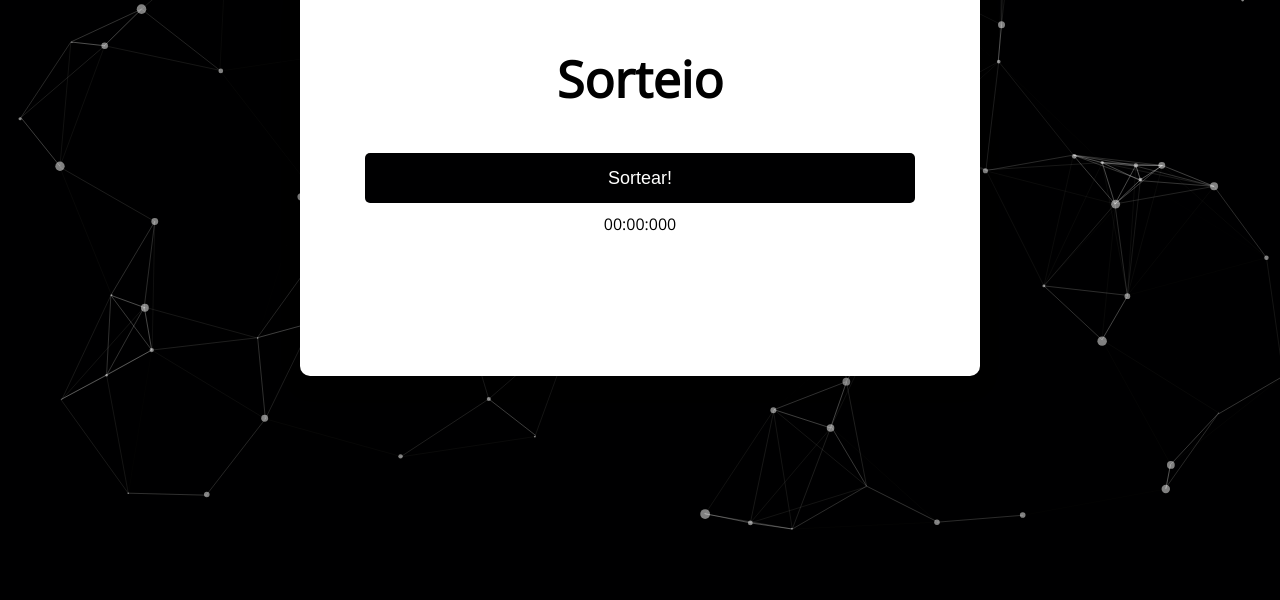
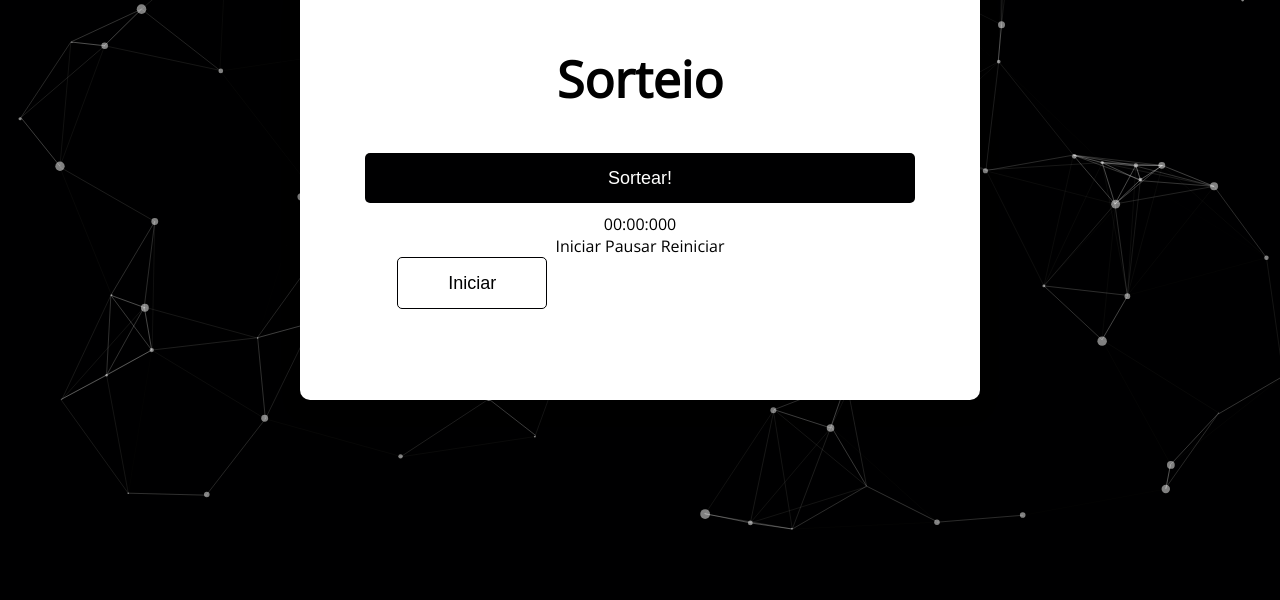
Before and after one commit to Semana-de-SI/saphira, a PHP site: page /sorteio.php in a window 1280 px wide. Shown: the part 260-860 px from the top of the page. Run offline with PHP 8.4, Linux system fonts and the light colour scheme; the visitor is signed in with stand-in values (Sample User, id 1); data that the repository does not hold is empty.

Commit message:
mais mudanças

```diff
--- a/sorteio.php
+++ b/sorteio.php
@@ -109,9 +109,12 @@ function returnData(input) {
 									<div>
 										<span id="minute"  >00</span>:<span id="second"  >00</span>:<span id="millisecond"  >000</span>
 									</div>
-									<button class="btn btn--radius-2" type="button" onclick="start()" name="start" style="line-height: all; background-color: white; border-color: <?php echo $_SESSION['corfundo']?>;">Iniciar</button>
-									<button class="btn btn--radius-2" type="button" onclick="pause()" name="pause" style="line-height: all; background-color: white; border-color: <?php echo $_SESSION['corfundo']?>;">Pausar</button>
-									<button class="btn btn--radius-2" type="button" onclick="reset()" name="reset" style="line-height: all; background-color: white; border-color: <?php echo $_SESSION['corfundo']?>;">Reiniciar</button>
+									<div>
+										<span onclick="start" style="color:<?php echo $_SESSION['corfundo']?>;">Iniciar</span> <span  onclick="pause" style="color:<?php echo $_SESSION['corfundo']?>;">Pausar</span> <span onclick="reset" style="color:<?php echo $_SESSION['corfundo']?>;">Reiniciar</span>
+									</div>
+									<button class="btn btn--radius-2" type="button" onclick="start" name="start" style="line-height: all; color:<?php echo $_SESSION['corfundo']?>; border-style:solid; border-width: thin; background-color: white; border-color: <?php echo $_SESSION['corfundo']?>;">Iniciar</button>
+									<button class="btn btn--radius-2" type="button" onclick="pause" name="pause" style="line-height: all; background-color: white; border-color: <?php echo $_SESSION['corfundo']?>;">Pausar</button>
+									<button class="btn btn--radius-2" type="button" onclick="reset" name="reset" style="line-height: all; background-color: white; border-color: <?php echo $_SESSION['corfundo']?>;">Reiniciar</button>
 									<?php
 										if (isset($_POST["Sortear"])) {
 											$sql="SELECT * FROM saphira_presenca WHERE ID_subdivisoes='".$_SESSION['subdivisao']."' ORDER BY RAND() LIMIT 1"; //Usando o operador newID() sortear um vencedor da lista de presentes na palestra
```
